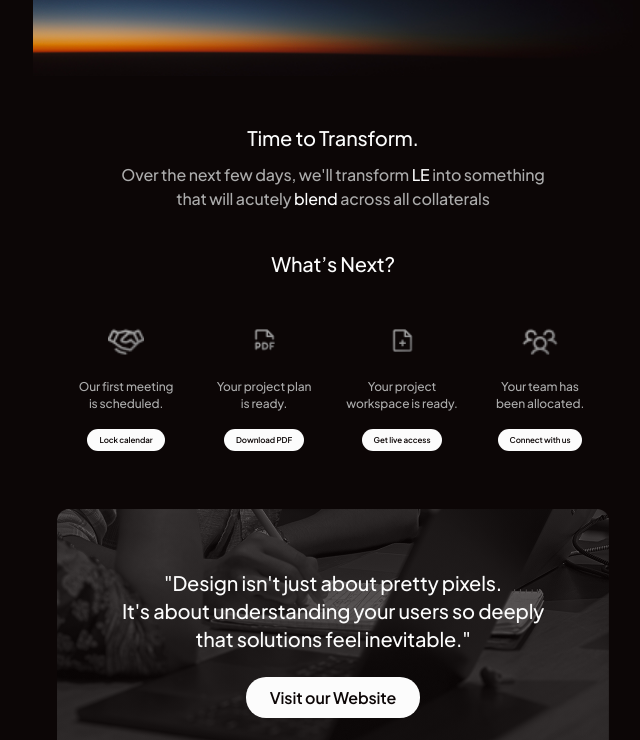
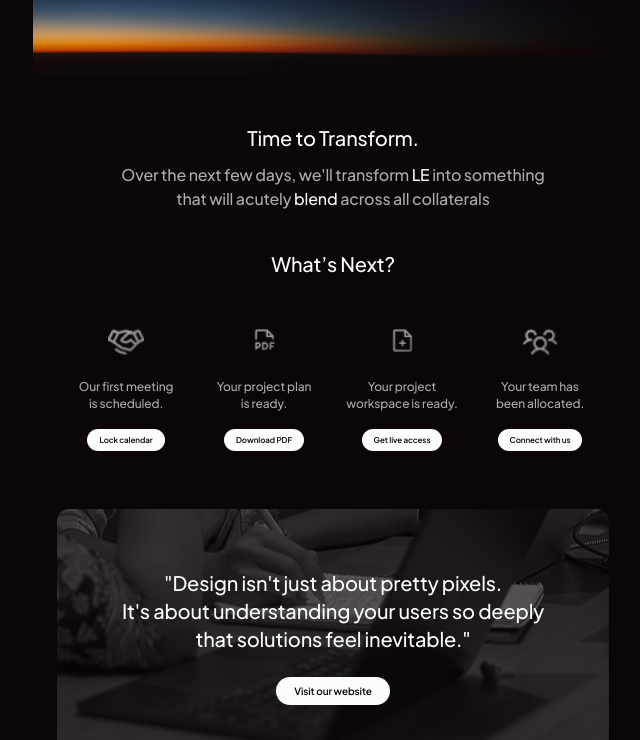
Before and after one commit to AEXIU/ButterrEmailer, a plain HTML site: page index.html in a window 1280 px wide. Shown: the part 212-952 px from the top of the page, without its empty margins (307-947 px from the left). Drawn offline with Linux system fonts and the light colour scheme.

Commit message:
Adjust Quote Card CTA button size and text capitalization to match screenshot

```diff
--- a/index.html
+++ b/index.html
@@ -240,7 +240,7 @@
                     <blockquote class="light-text" style="margin: 0 0 24px 0; border: 0; padding: 0; font-family: 'Plus Jakarta Sans', -apple-system, BlinkMacSystemFont, 'Segoe UI', Roboto, Helvetica, Arial, sans-serif; font-size: 20px; font-weight: 500; color: #fcfcfc !important; letter-spacing: -0.2px; line-height: 1.4; font-style: normal;">
                       "Design isn't just about pretty pixels.<br>It's about understanding your users so deeply<br>that solutions feel inevitable."
                     </blockquote>
-                    <a href="https://butterr.design" class="pill-btn-large btn-lock light-text" style="background: #fcfcfc linear-gradient(#fcfcfc, #fcfcfc); color: #0c0606 !important; font-family: 'Plus Jakarta Sans', -apple-system, BlinkMacSystemFont, 'Segoe UI', Roboto, Helvetica, Arial, sans-serif; font-size: 16px; font-weight: 600; text-decoration: none; padding: 10px 24px; border-radius: 20px; display: inline-block; letter-spacing: -0.16px; white-space: nowrap; transition: background-color 0.2s ease, opacity 0.2s ease;">Visit our Website</a>
+                    <a href="https://butterr.design" class="pill-btn-large btn-lock light-text" style="background: #fcfcfc linear-gradient(#fcfcfc, #fcfcfc); color: #0c0606 !important; font-family: 'Plus Jakarta Sans', -apple-system, BlinkMacSystemFont, 'Segoe UI', Roboto, Helvetica, Arial, sans-serif; font-size: 10px; font-weight: 600; text-decoration: none; padding: 8px 18px; border-radius: 15px; display: inline-block; letter-spacing: -0.1px; white-space: nowrap; transition: background-color 0.2s ease, opacity 0.2s ease;">Visit our website</a>
                   </td>
                 </tr>
               </table>
```
